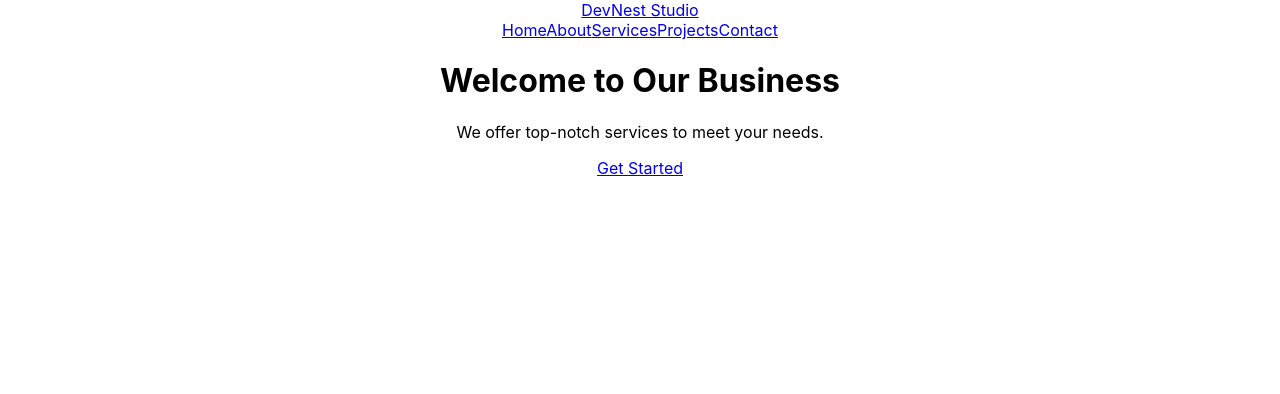
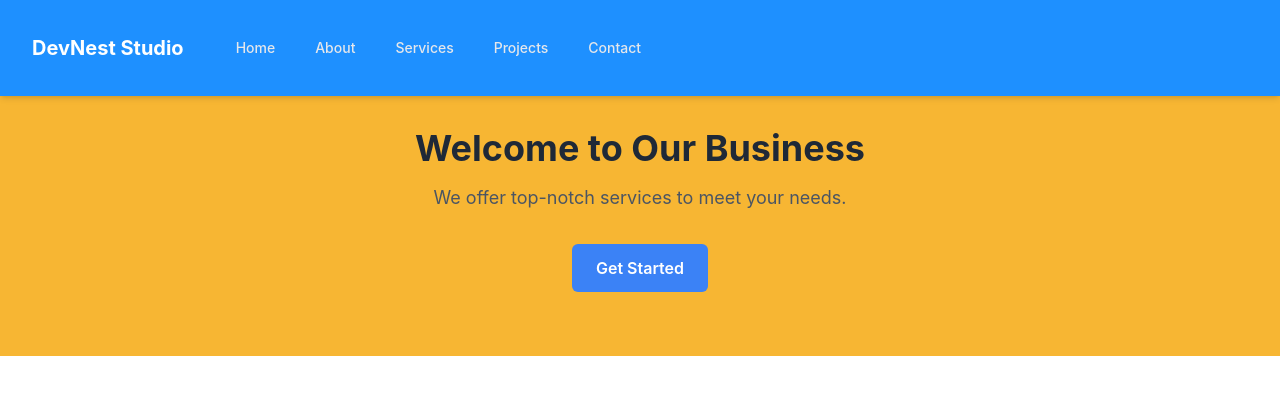
Before and after one commit to Evergreen-Tech-Solutions/DevNest_Studio, a React (Create React App) app: page / in a window 1280 px wide. Shown: the top 394 px of the page. Built offline with nearby package versions, Linux system fonts and the light colour scheme.

Commit message:
Fixed the layout of the pages, and the App.js to build a consistent structure for all pages

```diff
--- a/src/App.js
+++ b/src/App.js
@@ -1,8 +1,9 @@
 import React from 'react';
 import { BrowserRouter as Router, Routes, Route } from 'react-router-dom';
 import './App.css';
+import Navigation from './components/Navigation';
 
-// Import page components
+
 import HomePage from './pages/HomePage';
 import AboutPage from './pages/AboutPage';
 import ServicesPage from './pages/ServicesPage';
@@ -12,7 +13,9 @@ import ContactPage from './pages/ContactPage';
 function App() {
   return (
     <Router>
-      <div className="App">
+      <div className="App flex flex-col min-h-screen">
+        <Navigation />
+        <main className="flex-1 pt-[64px]">
           <Routes>
             <Route path="/" element={<HomePage />} />
             <Route path="/about" element={<AboutPage />} />
@@ -20,10 +23,10 @@ function App() {
             <Route path="/projects" element={<ProjectsPage />} />
             <Route path="/contact" element={<ContactPage />} />
           </Routes>
+        </main>
       </div>
     </Router>
   );
 }
 
-
 export default App;
--- a/src/components/Navigation.js
+++ b/src/components/Navigation.js
@@ -1,9 +1,11 @@
 import React from 'react';
 import { Link } from 'react-router-dom';
+import '../tailwind.css';
+
 
 function Navigation() {
   return (
-    <nav className="bg-bg py-4 shadow-md">
+    <nav className="fixed top-0 left-0 w-full z-10 bg-blu py-4 shadow-md">
       <div className="max-w-7xl mx-auto px-4 sm:px-6 lg:px-8">
         <div className="flex items-center justify-between h-16">
           <div className="flex items-center">
--- a/src/pages/AboutPage.js
+++ b/src/pages/AboutPage.js
@@ -1,11 +1,9 @@
 import React from 'react';
-import Navigation from '../components/Navigation';
 import Styles from '../styles/AboutPage.module.css';
 
 function AboutPage() {
   return (
     <div className="bg-gray-100 min-h-screen">
-      <Navigation />
       <div className="max-w-7xl mx-auto px-4 sm:px-6 lg:px-8 py-16">
         <div className="text-center">
           <h1 className="text-4xl font-bold text-gray-800 mb-4">About Us</h1>
--- a/src/pages/ContactPage.js
+++ b/src/pages/ContactPage.js
@@ -1,11 +1,9 @@
 import React from 'react';
-import Navigation from '../components/Navigation';
 import Styles from '../styles/ContactPage.module.css';
 
 function ContactPage() {
   return (
-    <div className="bg-gray-100 min-h-screen">
-      <Navigation />
+    <div className="bg-orng min-h-screen">
       <div className="max-w-7xl mx-auto px-4 sm:px-6 lg:px-8 py-16">
         <div className="text-center">
           <h1 className="text-4xl font-bold text-gray-800 mb-4">Contact Us</h1>
--- a/src/pages/HomePage.js
+++ b/src/pages/HomePage.js
@@ -2,11 +2,10 @@ import React from 'react';
 import Navigation from '../components/Navigation';
 import Styles from '../styles/HomePage.module.css';
 
+
 function HomePage() {
   return (
-    <div className="min-h-screen">
-      <Navigation />
-      <div className="bg-bg max-w-7xl mx-auto px-4 sm:px-6 lg:px-8 py-16">
+      <div className="bg-orng mx-auto px-4 sm:px-6 lg:px-8 py-16">
         <div className="text-center">
           <h1 className="text-4xl font-bold text-gray-800 mb-4">Welcome to Our Business</h1>
           <p className="text-lg text-gray-600">We offer top-notch services to meet your needs.</p>
@@ -15,7 +14,6 @@ function HomePage() {
           </div>
         </div>
       </div>
-    </div>
   );
 }
 
--- a/src/pages/ProjectsPage.js
+++ b/src/pages/ProjectsPage.js
@@ -1,11 +1,9 @@
 import React from 'react';
-import Navigation from '../components/Navigation';
 import Styles from '../styles/ProjectsPage.module.css';
 
 function ProjectsPage() {
   return (
-    <div className="bg-gray-100 min-h-screen">
-      <Navigation />
+    <div className="bg-orng min-h-screen">
       <div className="max-w-7xl mx-auto px-4 sm:px-6 lg:px-8 py-16">
         <div className="text-center">
           <h1 className="text-4xl font-bold text-gray-800 mb-4">Our Projects</h1>
--- a/src/pages/ServicesPage.js
+++ b/src/pages/ServicesPage.js
@@ -1,11 +1,9 @@
 import React from 'react';
-import Navigation from '../components/Navigation';
 import Styles from '../styles/ServicesPage.module.css';
 
 function HomePage() {
   return (
     <div className="bg-gray-100 min-h-screen">
-      <Navigation />
       <div className="max-w-7xl mx-auto px-4 sm:px-6 lg:px-8 py-16">
         <div className="text-center">
           <h1 className="text-4xl font-bold text-gray-800 mb-4">Welcome to Our Business</h1>
--- a/src/styles/global.css
+++ b/src/styles/global.css
@@ -0,0 +1,15 @@
+/* global.css */
+body, html {
+    height: 100%;
+    margin: 0;
+  }
+
+  #root {
+    display: flex;
+    flex-direction: column;
+    min-height: 100vh;
+  }
+
+  main {
+    flex: 1;
+  }
--- a/tailwind.config.js
+++ b/tailwind.config.js
@@ -1,16 +1,16 @@
 /** @type {import('tailwindcss').Config} */
 
 module.exports = {
-  purge: [],
+  purge: ['./src/**/*.{js,jsx,ts,tsx}', './public/index.html'],
   theme: {
     extend: {
         colors: {
-            'primary': '#4C51BF',
-            'secondary': '#0FA9E6',
-            'danger': '#FF5B5B',
-            'light': '#F3F4F6',
-            'dark': '#1F2937',
-            'bg': '#59cb91',
+            'blu': '#1e90ff',
+            'orng': '#f7b633',
+            'drkblu': '#070d59',
+            'lghtblu': '#5893d4',
+            'lght': '#defcfc',
+            'grn': '#65c6c4',
         },
         fontFamily: {
             'sans': ['Nunito', 'sans-serif'],
```
Lines whose indentation alone changed are shown as unchanged.
